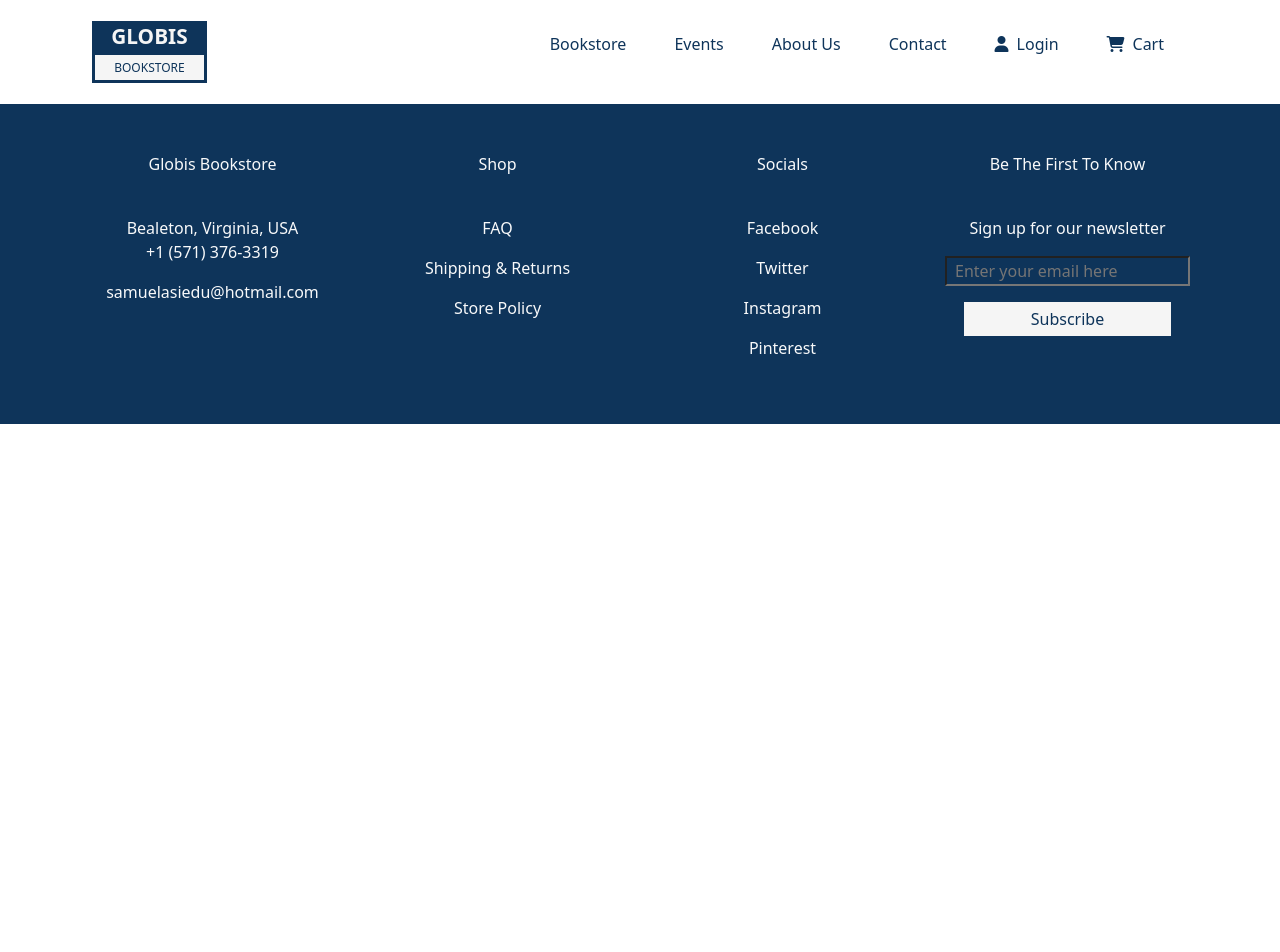
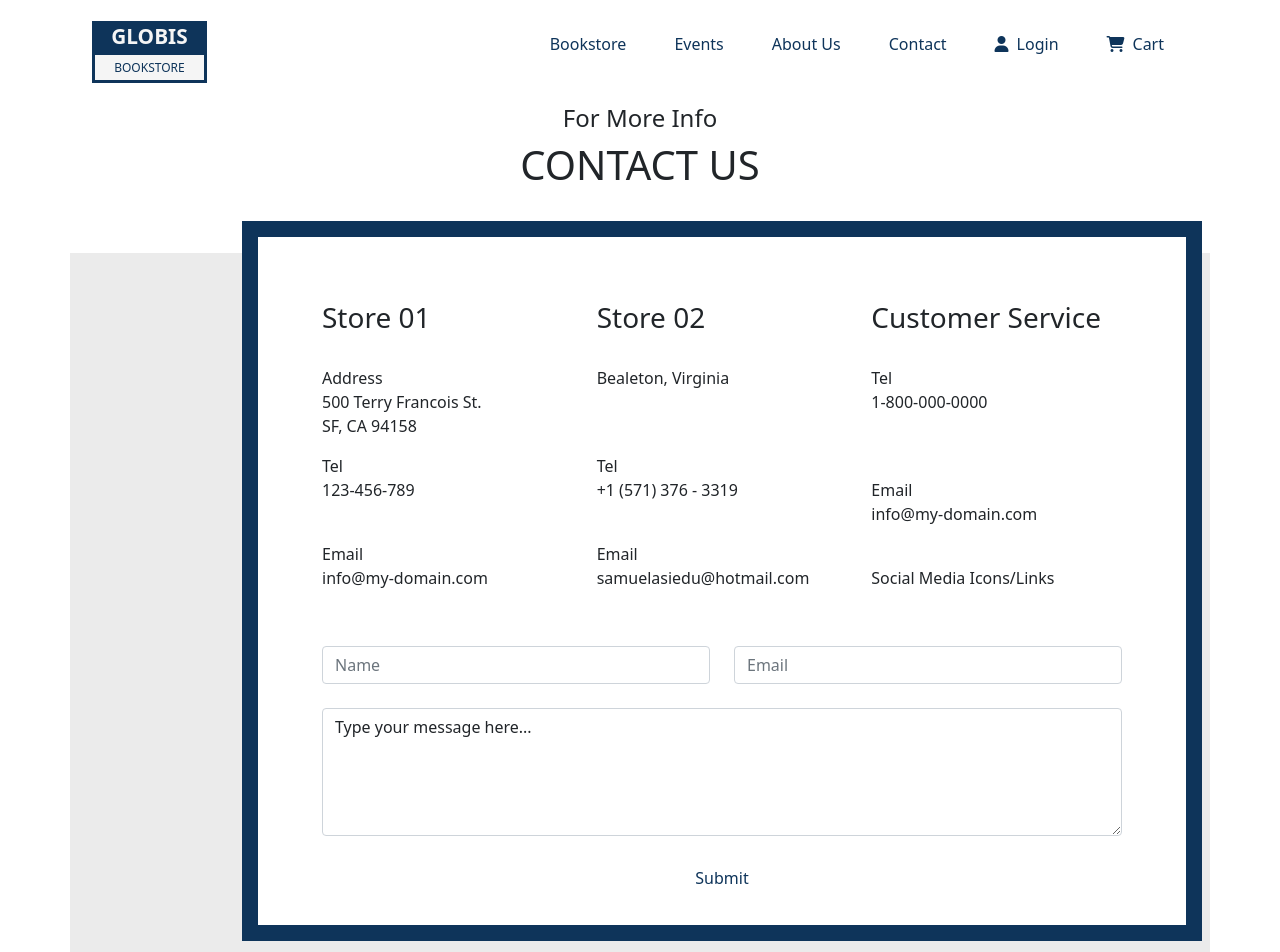
Before and after one commit to progressitech/globis-bookstore, a React (Create React App) app in the folder frontend/: page /contact in a window 1280 px wide. Shown: the top 952 px of the page. Before the commit the page ends 800 px from the top, so only its background shows below. Built offline with nearby package versions, Linux system fonts and the light colour scheme.

Commit message:
Working on the Contact Form

```diff
--- a/frontend/src/ui/App.css
+++ b/frontend/src/ui/App.css
@@ -39,7 +39,7 @@ html {
 .website-icon-lower {
   background-color: var(--secondary-color);
   color: var(--primary-color);
-  border: .2rem solid var(--primary-color);
+  border: 0.2rem solid var(--primary-color);
   text-align: center;
   font-size: 0.75rem;
   margin: 0;
@@ -114,7 +114,7 @@ html {
 .our-story-button {
   background-color: var(--primary-color);
   color: var(--secondary-color);
-  border: .1rem solid var(--secondary-color);
+  border: 0.1rem solid var(--secondary-color);
   padding: 0.3rem 1rem;
 }
 
@@ -132,7 +132,7 @@ html {
 .rsvp-button {
   background-color: transparent;
   color: var(--primary-color);
-  border: .1rem solid var(--primary-color);
+  border: 0.1rem solid var(--primary-color);
   padding: 0.5rem 2.5rem;
 }
 
@@ -150,7 +150,7 @@ html {
 }
 
 .book-launch-image {
-  border: .9rem solid var(--primary-color);
+  border: 0.9rem solid var(--primary-color);
 }
 /* Bookstore */
 
@@ -211,7 +211,7 @@ html {
 
 @media (max-width: 978px) {
   .navbar-spacing {
-    margin: .5rem;
+    margin: 0.5rem;
   }
 
   .container-1-image {
@@ -260,3 +260,38 @@ html {
     margin: 0 0 0 3.5rem;
   }
 }
+
+/* Contact */
+
+.contact-container {
+  background-color: rgb(235, 235, 235);
+  height: 50rem;
+  margin: 2rem 0 7rem 0;
+  position: relative;
+}
+
+#contact-form-container {
+  height: 45rem;
+  width: 60rem;
+  margin: -2rem 0 0 10rem;
+  padding: 4rem;
+  position: absolute;
+  z-index: 1;
+  background-color: white;
+  border: 1rem solid var(--primary-color);
+}
+
+#contact-form {
+  margin-top: 2.5rem;
+}
+
+#message {
+  height: 8rem;
+}
+
+#contact-form-button {
+  background-color: white;
+  color: var(--primary-color);
+  border: none;
+  margin: none;
+}
--- a/frontend/src/ui/Contact.js
+++ b/frontend/src/ui/Contact.js
@@ -1,10 +1,125 @@
-import React from "react"
-import {Col, Container, Row} from "react-bootstrap"
+import React from "react";
+import { Button, Col, Container, Row } from "react-bootstrap";
 
 export function Contact() {
-    return (
-        <>
-
-        </>
-    )
+  return (
+    <>
+      <Container className="text-center mb-4">
+        <Row>
+          <h4>For More Info</h4>
+          <h1>CONTACT US</h1>
+        </Row>
+      </Container>
+      <Container fluid className="d-flex justify-content-center">
+        <Container className="contact-container">
+          <Container id="contact-form-container">
+            <Row>
+              <Col md={4}>
+                <h3> Store 01</h3>
+                <br />
+                <p>
+                  Address <br /> 500 Terry Francois St. <br />
+                  SF, CA 94158
+                </p>
+                <p>
+                  Tel <br />
+                  123-456-789
+                </p>
+                <br />
+                <p>
+                  Email <br /> info@my-domain.com
+                </p>
+              </Col>
+              <Col md={4}>
+                <h3>Store 02</h3>
+                <br />
+                <p>Bealeton, Virginia</p>
+                <br />
+                <br />
+                <p>
+                  Tel <br />
+                  +1 (571) 376 - 3319
+                </p>
+                <br />
+                <p>
+                  Email <br /> samuelasiedu@hotmail.com
+                </p>
+              </Col>
+              <Col md={4}>
+                <h3>Customer Service</h3>
+                <br />
+                <p>
+                  Tel <br /> 1-800-000-0000
+                </p>
+                <br />
+                <br />
+                <p>
+                  Email <br /> info@my-domain.com
+                </p>
+                <br />
+                <p>Social Media Icons/Links</p>
+              </Col>
+            </Row>
+            <form
+              id="contact-form"
+              name="contact-form"
+              action="mail.php"
+              method="POST"
+            >
+              <Row>
+                <Col md={6}>
+                  <div class="md-form mb-0">
+                    <input
+                      type="text"
+                      id="name"
+                      name="name"
+                      placeholder="Name"
+                      class="form-control"
+                    />
+                    <label for="name" class="">
+                    </label>
+                  </div>
+                </Col>
+                <Col md={6}>
+                  <div class="md-form mb-0">
+                    <input
+                      type="text"
+                      id="email"
+                      name="email"
+                      placeholder="Email"
+                      class="form-control"
+                    />
+                    <label for="email" class="">
+                    </label>
+                  </div>
+                </Col>
+              </Row>
+              <Row>
+                <Col md={12}>
+                  <div class="md-form">
+                    <textarea
+                      type="text"
+                      id="message"
+                      name="message"
+                      rows="2"
+                      className="form-control md-textarea"
+                    >Type your message here...</textarea>
+                    <label for="message"></label>
+                  </div>
+                </Col>
+              </Row>
+            </form>
+            <Row>
+              <Button
+                id="contact-form-button"
+                onclick="document.getElementById('contact-form').submit();"
+              >
+                Submit
+              </Button>
+            </Row>
+          </Container>
+        </Container>
+      </Container>
+    </>
+  );
 }
```
